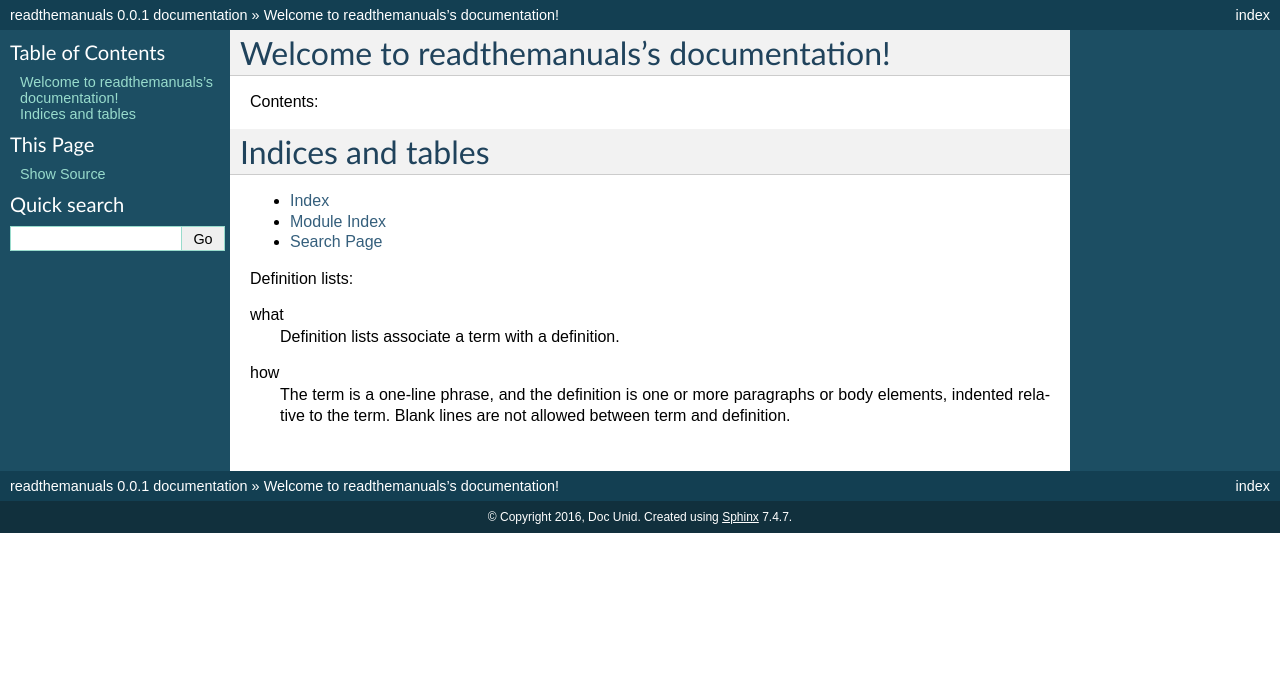
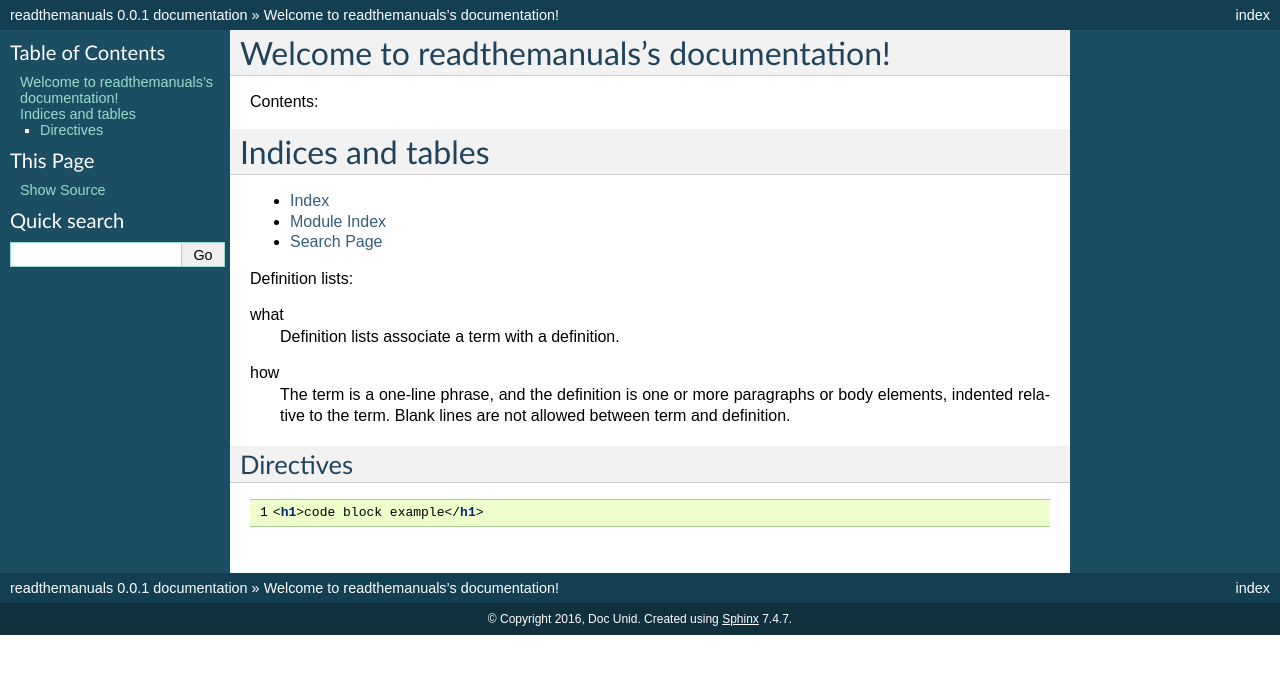
Before and after one commit to docunid/readthemanuals.rst, a Sphinx documentation site: the page built from docs/source/index.rst, in a window 1280 px wide. Shown: the top 674 px of the page. Built offline with Sphinx 7.4.7, drawn with Linux system fonts in a browser that asks for light colours.

Commit message:
Update index.rst

```diff
--- a/docs/source/index.rst
+++ b/docs/source/index.rst
@@ -32,3 +32,11 @@ how
   body elements, indented relative to the
   term. Blank lines are not allowed
   between term and definition.
+
+Directives
+**********
+
+.. code-block:: html
+    :linenos:
+
+    <h1>code block example</h1>
```
